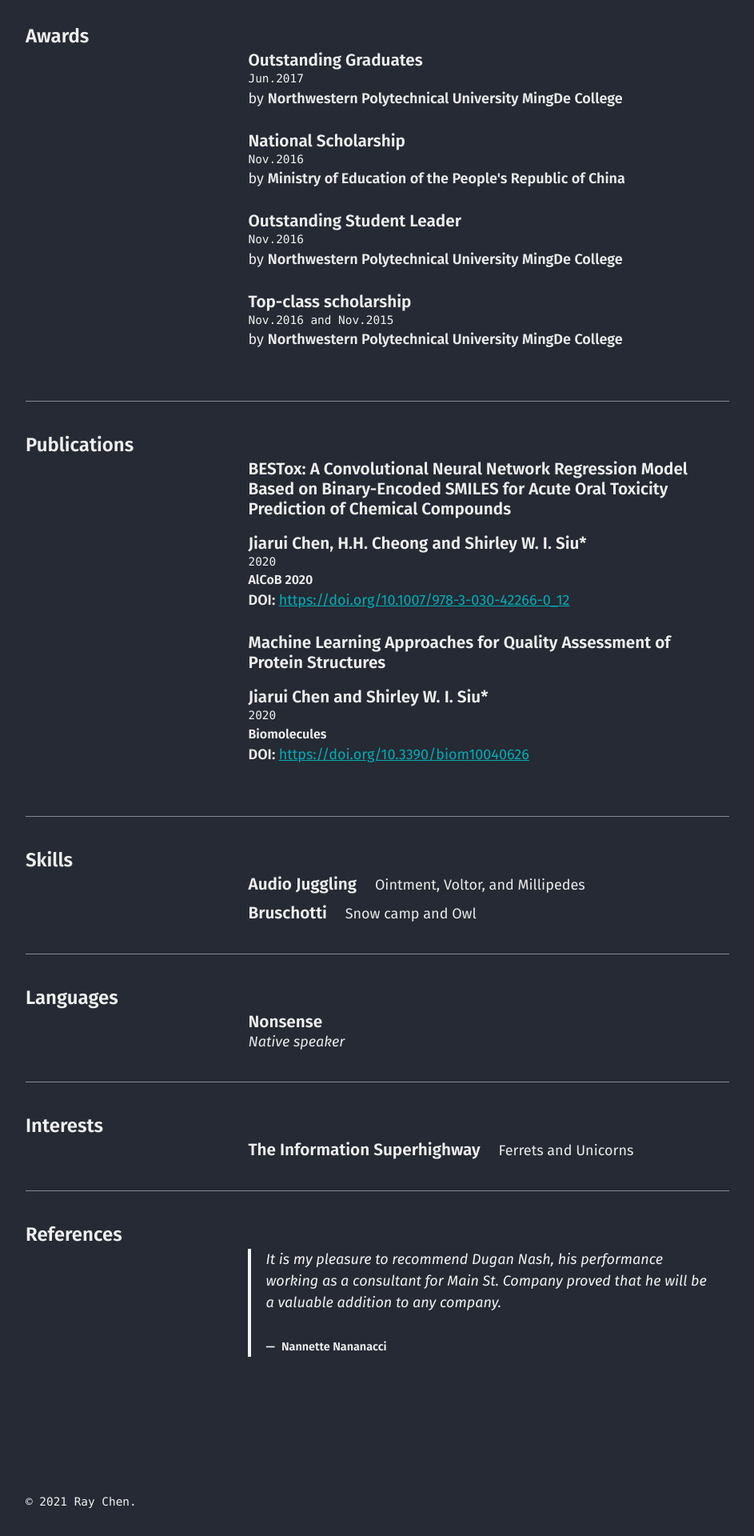
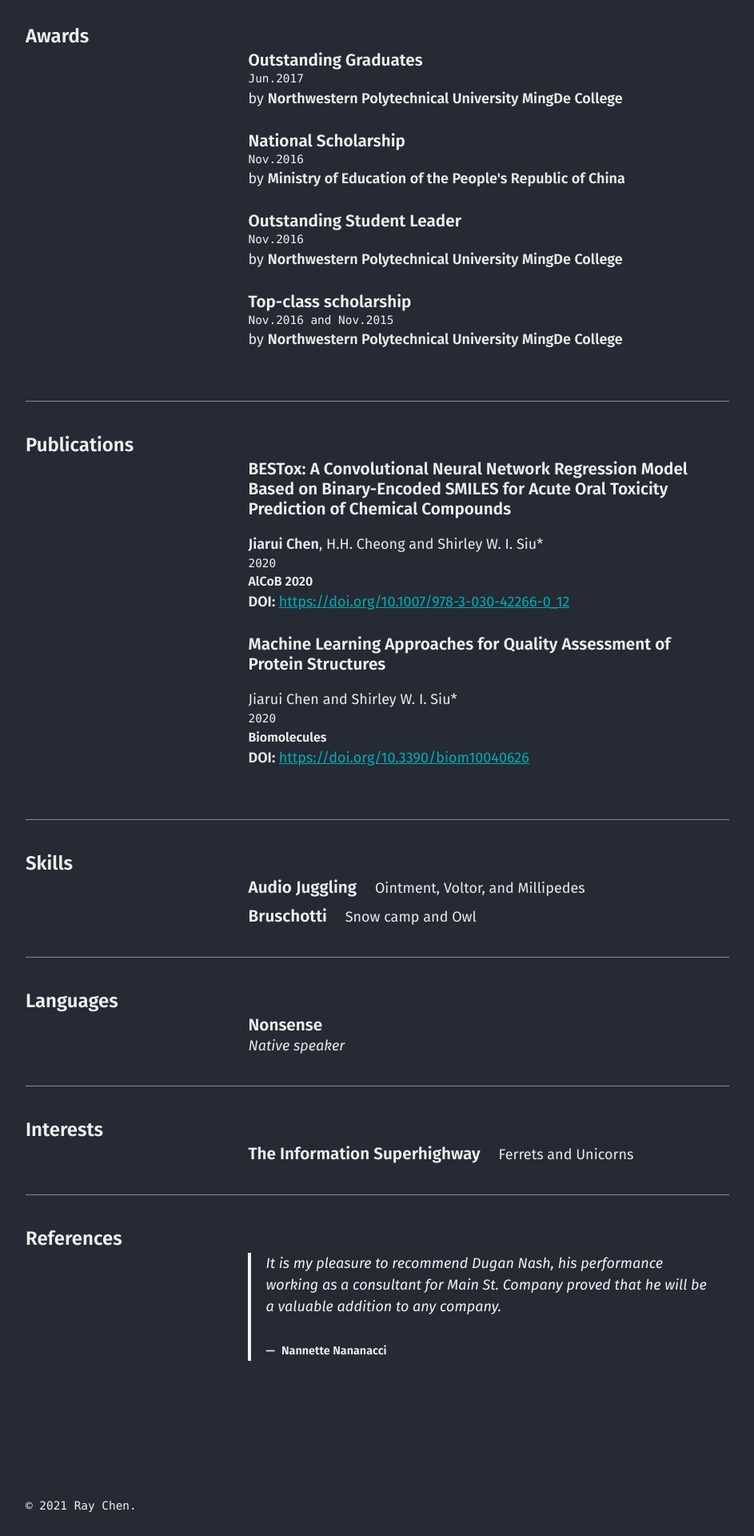
Before and after one commit to chen709847237/chen709847237, a Jekyll site: the page built from cv.md, in a window 1280 px wide. Shown: the part 1740-3660 px from the top of the page at 80% size, without its empty margins (40-983 px from the left). Built offline with Jekyll 4.4.1, drawn with Linux system fonts in a browser that asks for light colours.

Commit message:
Update publications.html

```diff
--- a/_includes/cv/publications.html
+++ b/_includes/cv/publications.html
@@ -10,7 +10,7 @@
           <h4 class="title">{{ p.name }}</h4>
         {% endif %}
         {% if p.author %}
-          <h4 class="author">{{ p.author }}</h4>
+          <div class="author">{{ p.author }}</div>
         {% endif %}
         {% if p.releaseDate %}
           <div class="date-award">{{ p.releaseDate }}</div>
```
